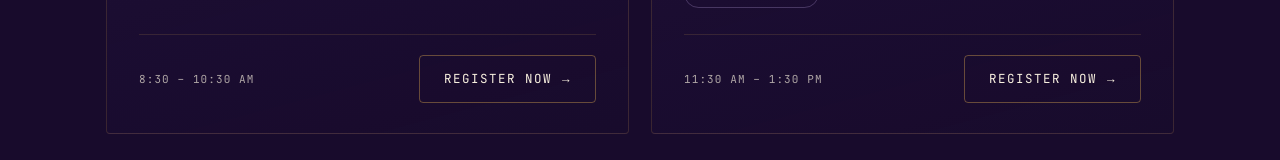
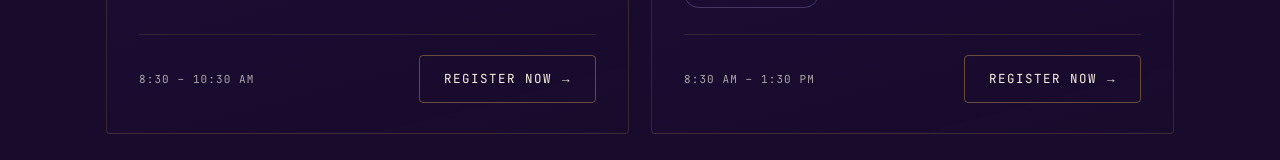
Before and after one commit to Siva-0806/onam-site, a React (Vite) app in the folder techavam-react/: page / in a window 1280 px wide. Shown: the part 3345-3505 px from the top of the page. Built offline with nearby package versions, Linux system fonts and the light colour scheme.

Commit message:
Update CricBid event time to 8:30 AM – 1:30 PM

```diff
--- a/techavam-react/src/config.js
+++ b/techavam-react/src/config.js
@@ -160,7 +160,7 @@ export const EVENTS = [
     name: 'CricBid: The IPL Mega Auction',
     tagline: 'Strategy · ₹100 Cr Purse · Assemble the Championship XI',
     slot: 'Slot 2',
-    time: '11:30 AM – 1:30 PM',
+    time: '8:30 AM – 1:30 PM',
     teaser:
       'Step into the shoes of IPL franchise owners. Manage your ₹100 Cr purse, outsmart rival bidders in live paddle wars, and build the ultimate dream XI!',
     description:
```
Also changed, not shown: 1 other file (tests, documents, lock files or other folders).
